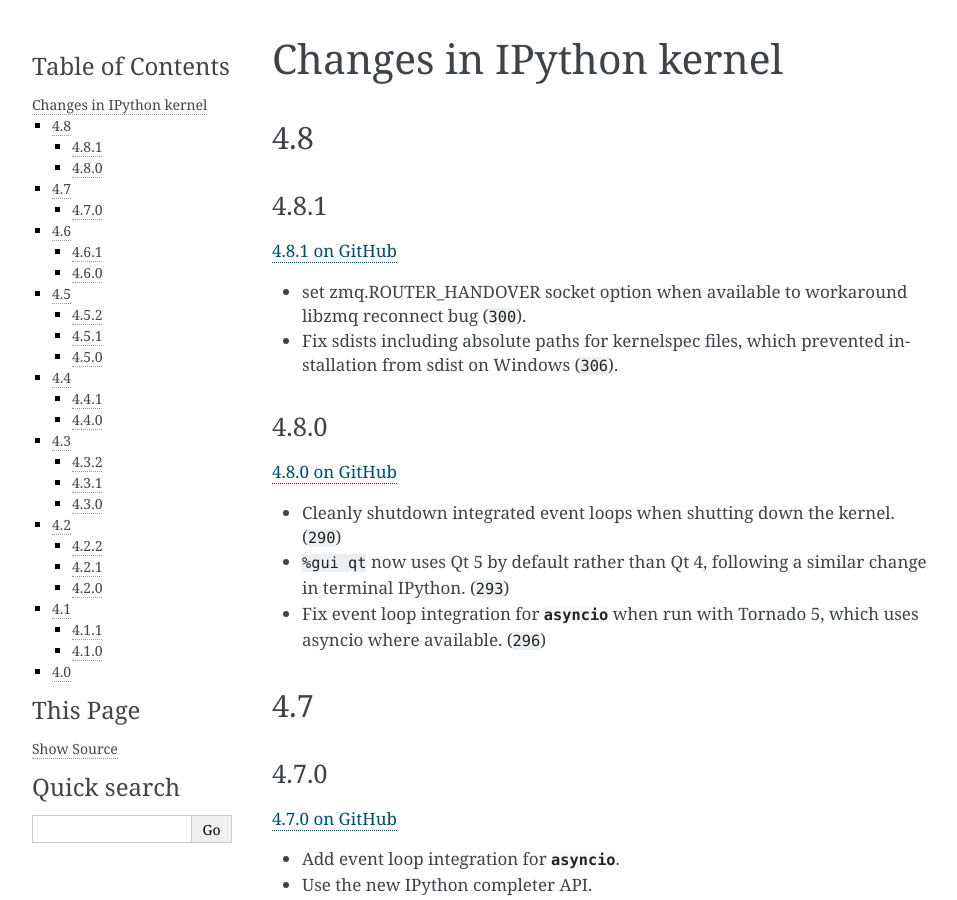
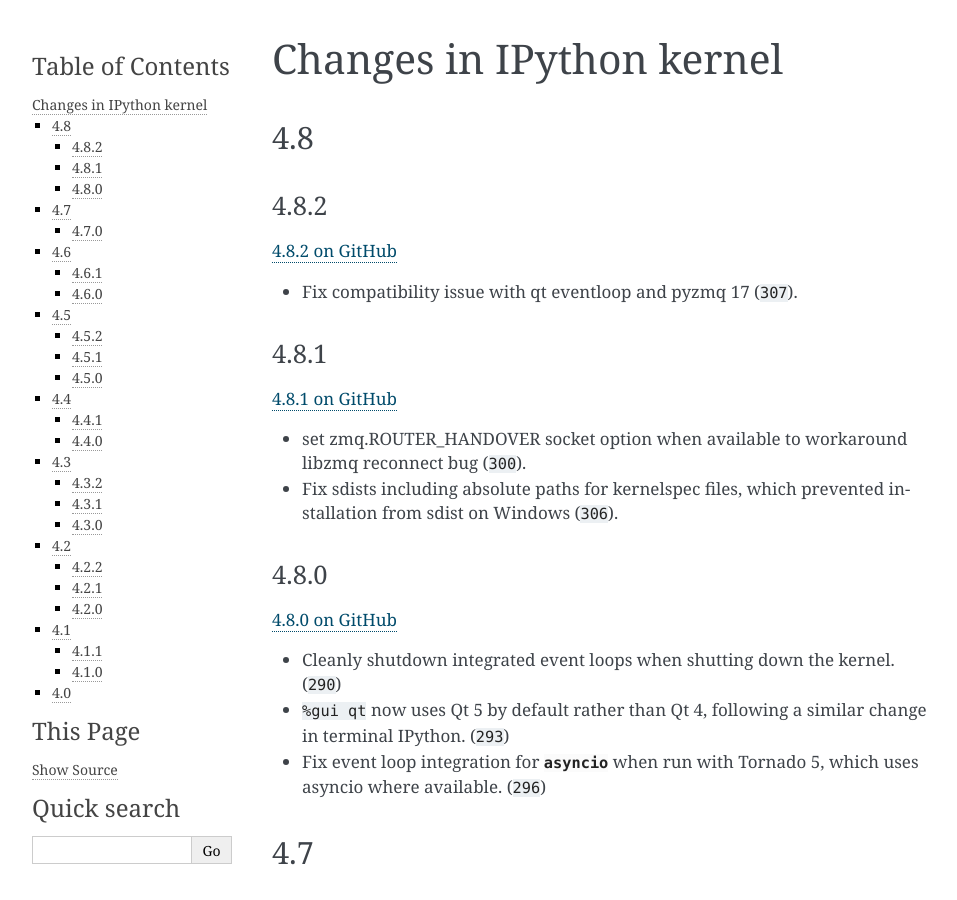
Before and after one commit to ipython/ipykernel, a Sphinx documentation site: the page built from docs/changelog.rst, in a window 1280 px wide and 900 px high. Shown: the whole window, without its empty margins (148-1105 px from the left). Built offline with Sphinx 7.4.7, drawn with Linux system fonts in a browser that asks for light colours; cross-references to code outside the pages are shown as plain code.

Commit message:
changelog for 4.8.2

```diff
--- a/docs/changelog.rst
+++ b/docs/changelog.rst
@@ -3,6 +3,13 @@
 
 4.8
 ---
+
+4.8.2
+*****
+
+`4.8.2 on GitHub <https://github.com/ipython/ipykernel/milestones/4.8.2>`__
+
+- Fix compatibility issue with qt eventloop and pyzmq 17 (:ghpull:`307`).
 
 4.8.1
 *****
```
